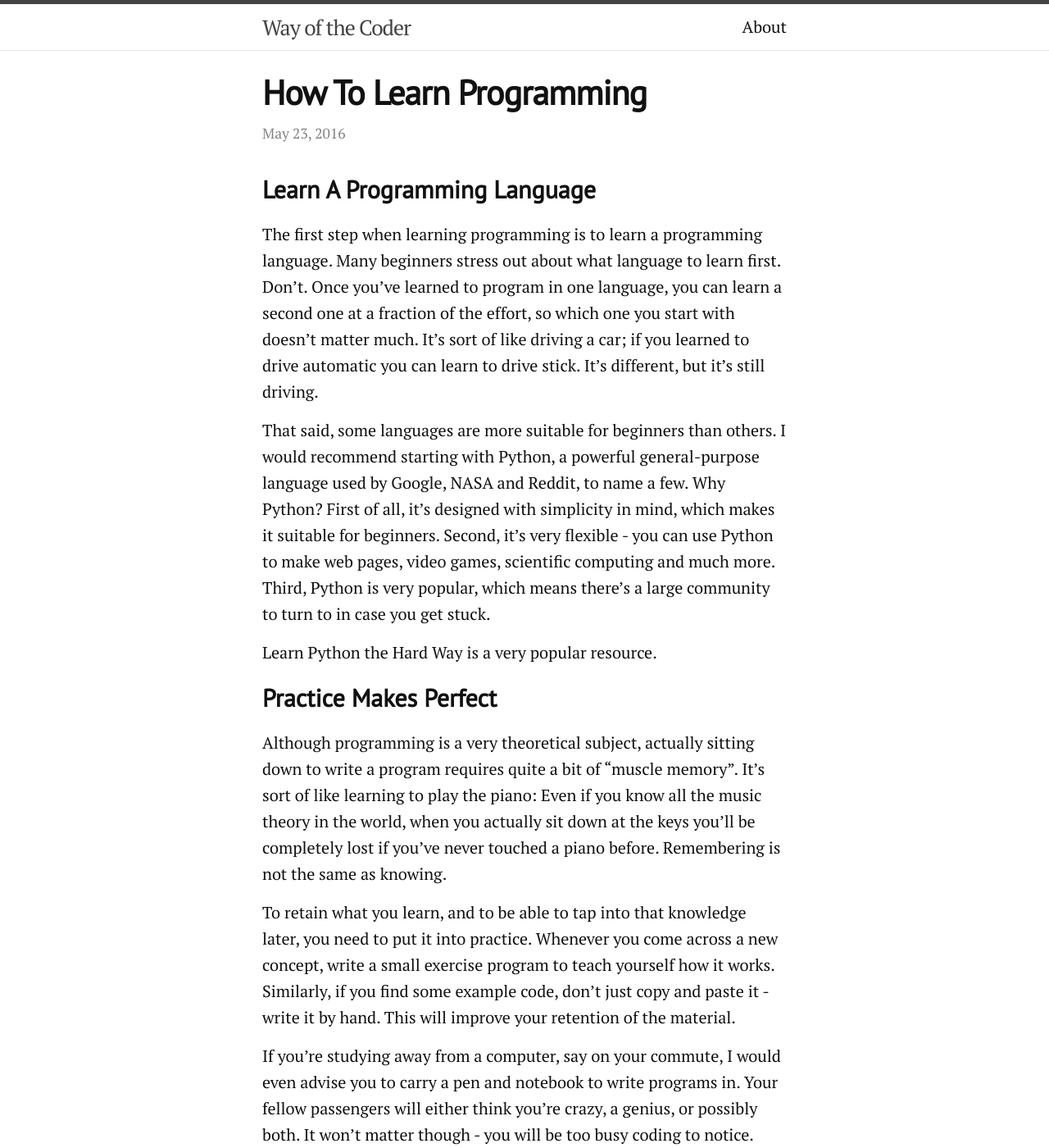
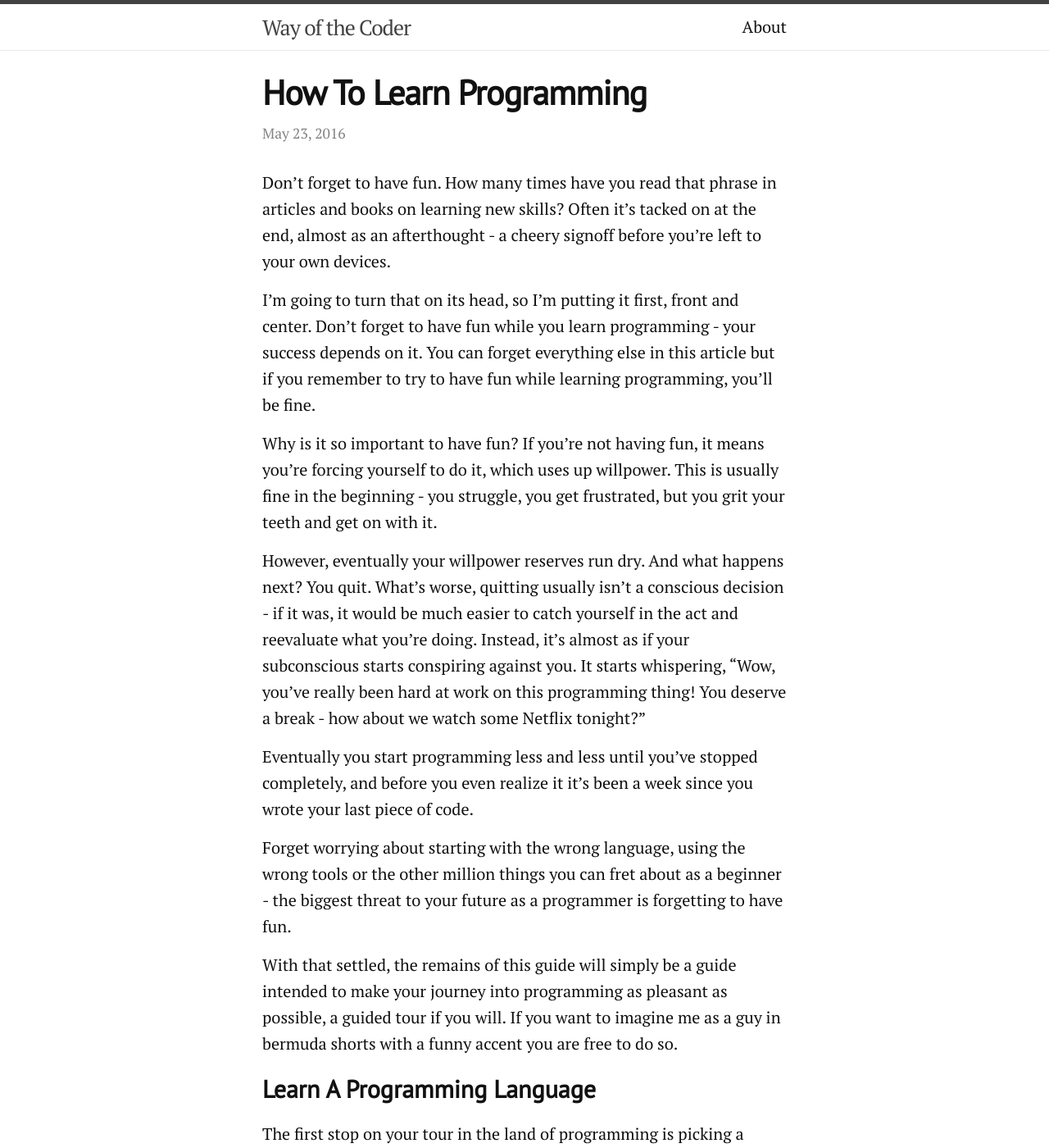
Before and after one commit to chreke/programming-blog, a Jekyll site: the page built from _posts/2016-05-23-how-to-learn-programming.markdown, in a window 1280 px wide and 1400 px high. Shown: the whole window at 82% size. Built offline with Jekyll 4.4.1, drawn with Linux system fonts in a browser that asks for light colours; some of the changed text lies outside the part shown.

Commit message:
Update "How to learn programming"

```diff
--- a/_posts/2016-05-23-how-to-learn-programming.markdown
+++ b/_posts/2016-05-23-how-to-learn-programming.markdown
@@ -5,94 +5,190 @@ date:   2016-05-23 07:15:01 +0200
 categories: tutorials
 ---
 
+Don't forget to have fun. How many times have you read that phrase in
+articles and books on learning new skills? Often it's tacked on at the
+end, almost as an afterthought - a cheery signoff before you're left
+to your own devices.
+
+I'm going to turn that on its head, so I'm putting it first, front and
+center. Don't forget to have fun while you learn programming - your
+success depends on it. You can forget everything else in this article
+but if you remember to try to have fun while learning programming,
+you'll be fine.
+
+Why is it so important to have fun? If you're not having fun, it means
+you're forcing yourself to do it, which uses up willpower. This is
+usually fine in the beginning - you struggle, you get frustrated, but
+you grit your teeth and get on with it.
+
+However, eventually your willpower reserves run dry. And what happens
+next?  You quit. What's worse, quitting usually isn't a conscious
+decision - if it was, it would be much easier to catch yourself in the
+act and reevaluate what you're doing. Instead, it's almost as if your
+subconscious starts conspiring against you. It starts whispering,
+"Wow, you've really been hard at work on this programming thing! You
+deserve a break - how about we watch some Netflix tonight?"
+
+Eventually you start programming less and less until you've stopped
+completely, and before you even realize it it's been a week since you
+wrote your last piece of code.
+
+Forget worrying about starting with the wrong language, using the
+wrong tools or the other million things you can fret about as
+a beginner - the biggest threat to your future as a programmer is
+forgetting to have fun.
+
+With that settled, the remains of this guide will simply be a guide
+intended to make your journey into programming as pleasant as
+possible, a guided tour if you will. If you want to imagine me as
+a guy in bermuda shorts with a funny accent you are free to do so.
+
 Learn A Programming Language
 ============================
 
-The first step when learning programming is to learn a programming language.
-Many beginners stress out about what language to learn first. Don’t. Once
-you’ve learned to program in one language, you can learn a second one at a
-fraction of the effort, so which one you start with doesn't matter much. It’s
-sort of like driving a car; if you learned to drive automatic you can learn to
-drive stick. It’s different, but it’s still driving.
+The first stop on your tour in the land of programming is picking
+a programming language.
 
-That said, some languages are more suitable for beginners than others. I would
-recommend starting with Python, a powerful general-purpose language used by
-Google, NASA and Reddit, to name a few. Why Python? First of all, it's designed
-with simplicity in mind, which makes it suitable for beginners. Second, it's
-very flexible - you can use Python to make web pages, video games, scientific
-computing and much more. Third, Python is very popular, which means there's a
-large community to turn to in case you get stuck.
+I've seen a lot of beginners get stuck at this point - which language
+is easiest? Which one is most likely to get me a job? Which one do
+"real" programmers use?
+
+The truth is that it doesn't matter much which language you learn
+first - once you've learned to program in one language, you can
+transfer your skills to another language at a fraction of the effort.
+
+Think of it like driving a car - if you learned to drive automatic
+it's not hard to learn driving stick. It’s different, sure, but it’s
+still driving.
+
+The one advice I would give is to think about *what* motivated you to
+learn programming in the first place:
+
+If you wanted to learn programming to build web applications
+JavaScript is a natural choice. For programming microcontrollers
+you'll want to learn C. If money truly is the only thing that makes
+you happy and you don't mind maintaining centuries-old banking systems
+then I would recommend learning COBOL. Do a bit of research, find
+whichever language seems appropriate for what you want to do and pick
+that one.
+
+If you have nothing else in mind I would recommend starting with
+Python, for these reasons:
+
+ * It's flexible - it can be used to for games, web development,
+   artificial intelligence... Whatever you want to build you can
+   probably do it in Python.
+
+ * It's designed with simplicity in mind, so it has a smooth learning
+   curve.
+
+ * It's popular - Python has a large and relatively friendly community
+   which you can turn to in case you get stuck.
 
 Learn Python the Hard Way is a very popular resource.
+
+<!-- TODO: Write more here -->
+
+Focus
+=====
+
+As with picking a programming language, many beginners get stuck
+trying to learn a lot of different things alongside programming - text
+editors, version control, algorithms and data structures, etc.
+
+My advice would be to ignore those for now and focus on learning your
+first programming language. Programming is complex enough as it is, so
+don't take on any more complexity if you don't have to - there's
+plenty of time to learn those other things later.
+
+As for text editors, it doesn't matter much which one you pick - as
+long as it's not Notepad.
+
+If you're using C# or Java you'll probably want to use an IDE like
+Visual Studio or IntelliJ. Sublime Text is a good default choice for
+dynamic languages like JavaScript, Python and Ruby.
+
+Again, don't get caught up trying to learn every last feature of your
+text editor - that will come soon enough.
 
 Practice Makes Perfect
 ======================
 
-Although programming is a very theoretical subject, actually sitting down to
-write a program requires quite a bit of "muscle memory". It's sort of like
-learning to play the piano: Even if you know all the music theory in the world,
-when you actually sit down at the keys you'll be completely lost if you've
-never touched a piano before. Remembering is not the same as knowing.
+Although programming might seem like a very theoretical exercise, it
+is by and large a craft. And as with any craft, mastery requires
+extensive practice.
 
-To retain what you learn, and to be able to tap into that knowledge later, you
-need to put it into practice. Whenever you come across a new concept, write a
-small exercise program to teach yourself how it works. Similarly, if you find
-some example code, don't just copy and paste it - write it by hand. This will
-improve your retention of the material.
+A common complaint I've heard from people who've just finished an
+online course is that they know a lot about programming, but still
+don't know how to actually sit down and write a program.
 
-If you're studying away from a computer, say on your commute, I would even
-advise you to carry a pen and notebook to write programs in. Your fellow
-passengers will either think you're crazy, a genius, or possibly both. It won't
-matter though - you will be too busy coding to notice.
+<!--
+It's sort of like learning to play the piano: Even if you know all the
+music theory in the world, when you actually sit down at the keys
+you'll be completely lost if you've never touched a piano before.
+Remembering how to do something is not the same as knowing how to do
+it.
+-->
 
-If you have to look something up, write it down! If it wasn't obvious the first
-time, chances are you'll have to look it up again soon.
+To retain what you learn, and to be able to tap into that knowledge
+later, you need to put it into practice. Whenever you come across
+a new concept, write a small exercise program to teach yourself how it
+works.
 
-Focus
-=====
+Think of it like going to the gym - books, tutorials and courses are
+like a personal trainer telling you how to do the exercises, but
+you're not going to get stronger unless you start lifting weights.
 
-(first 20 hours again)
+Remembering how to do something is not the same as knowing how to do
+it.
 
-There's so many things you can learn as a software developer; version control,
-text editors, Unix tools... I advise you to ignore those for the time being and
-focus on learning your first programming language.
+Similarly, if you find some example code, don't just copy and paste it
+- type it into your editor by hand. This will improve your retention
+  of the material.
 
-Get a decent text editor; you don't want to be stuck coding in Notepad. As with
-language, which one you start with doesn't matter that much, but make sure it
-supports syntax highlighting at least. Sublime Text is a good default choice.
+Work on personal projects. Again, focus on what you think would be
+fun. Don't worry too much about "building a portfolio", making money
+or building a marketable skillset. A fun project is much more likely
+to get finished, and a finished project is worth a lot more than
+a dozen unfinished ones.
+
+One of the best things you can do to prepare yourself for "real world"
+programming is to work on a big project together with other
+like-minded people. If you don't know anyone in real life, try to find
+them online. With tools like GitHub, Slack and Trello, online
+collaboration is easier than ever before.
+
+Spoiler alert: Your project is very likely to fail. However, you will
+still win because you've gained invaluable experience that you could
+have gotten no other way. Also, in contrast with end-users, potential
+employers might still be impressed by a half-finished project.
+
+<!-- TODO: I might write some tutorials about this -->
 
 Making Friends With Failure
+===========================
 
-Learning programming will make you fail in ever so spectacular ways: There's
-some code that won't compile, some bug you can't wrap your head around, or some
-concept that just won't click. You will get angry, raise your shaking fists to
-the skies and curse the name of Alan Turing for ever inventing these blasted
-computing machines. "Man was not meant for this!", you'll cry out into the
-night as your program crashes for the fiftieth time. In short, you will be
+Learning programming will make you fail in ever so spectacular ways:
+There's some code that won't compile, some bug you can't wrap your
+head around, or some concept that just won't click. You will get
+angry, raise your shaking fists to the skies and curse the name of
+Alan Turing for ever inventing these blasted computing machines. "Man
+was not meant for this!", you'll cry out into the night as your
+program crashes for the fiftieth time. In short, you will be
 frustrated.
 
-Fear of failure can manifest itself in many, insidious ways. At times you will
-feel tempted to drop what you're currently doing and try out some new
-tutorials, learn another programming language or pick up a few more books from
-Amazon. Don't do it. This is your subconscious trying to save your ego from
-taking another bruising. After all, how can you fail at reading a book?
-However, constantly jumping between things to learn will not help you make
-progress.
+Fear of failure can manifest itself in many, insidious ways. At times
+you will feel tempted to drop what you're currently doing and try out
+some new tutorials, learn another programming language or pick up
+a few more books from Amazon. Don't do it. This is your subconscious
+trying to save your ego from taking another bruising. After all, how
+can you fail at reading a book?  However, constantly jumping between
+things to learn will not help you make progress.
 
-"Studying as a way to procrastinate on practice"
-
-Practice, practice, practice. Write as much code as you can. "Read just enough
-to be able to self-adjust” (First 20 hours). Don’t get distracted!
-
+Don't fall into the trap of studying as a way to put off practice.
 
 Studying as Procrastination
 ===========================
-
-It might seem tempting to buy another book, watch another tutorial or attempt
-to learn a new language. Don’t do it. This is your fear of failure talking.
-(see above) After all, reading books is easy - you can’t fail, and it feels
-like you’re making progress. But if you’re reading instead of doing, you’re
-just procrastinating. Your wheels are spinning but you have no traction.
 
 http://first20hours.com/
 
@@ -112,11 +208,9 @@ Remember, the only way to fail is to quit.
 
 Bear this in mind: Failure is a prerequisite for success.
 
-I love this quote, which is probably a mangled version of something Chuck Jones once said:
+(Link to Noah Bradley's failure post?)
 
-Everyone can draw a great picture; they just have to draw a lot of bad ones first.
-I love this quote because it illustrates perfectly the mindset you need to adapt. Learning is the objective, not creating perfect programs.
-
+<!--
 How to Solve Problems Like Julius Caesar
 ========================================
 
@@ -146,6 +240,9 @@ you can't figure out, break it out into individual pieces and test if they work
 as expected. If you need to learn a complex skill, try to break it down into
 smaller skills that you can learn piece by piece. Divide and conquer.
 
+-->
+
+<!--
 Ask Questions
 =============
 
@@ -168,6 +265,11 @@ Provide code examples if applicable; you can use a service like Pastebin or
 Github Gists to publish code.  In short, read the rules and be respectful of
 people's time and you'll get the answers you need.
 
+If you have to look something up, write it down! If it wasn't obvious
+the first time, chances are you'll have to look it up again soon.
+-->
+
+<!--
 The Joy of Programming
 ======================
 
@@ -175,3 +277,4 @@ Above all, remember this: Programming is supposed to be fun!
 
 (Image of Bob Ross holding a whiteboard marker instead of a paintbrush. Saying
 "Anyone can program!" ?)
+-->
```
